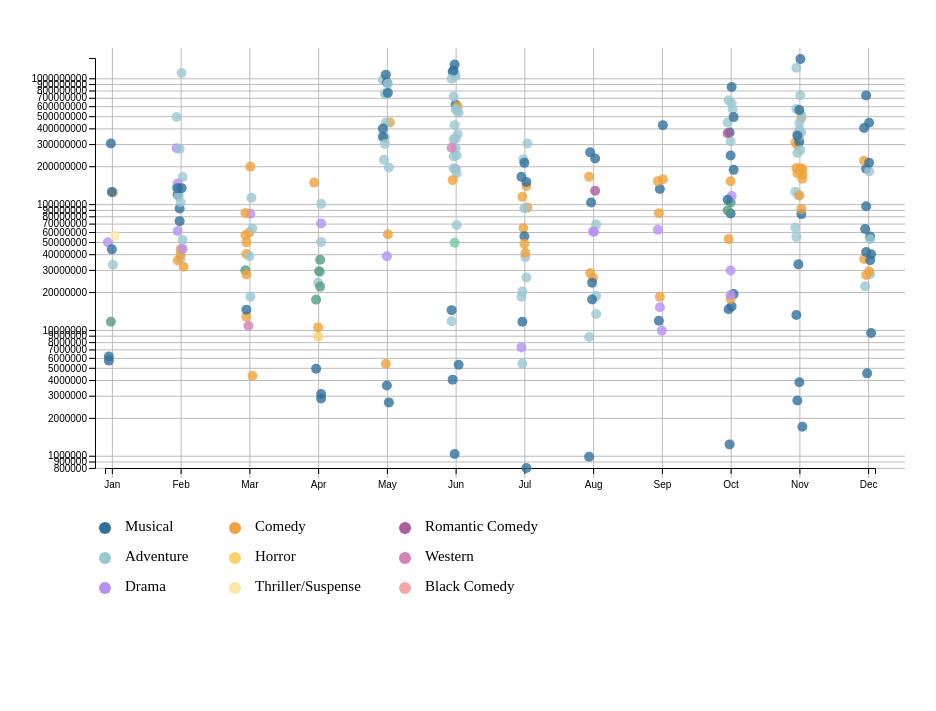
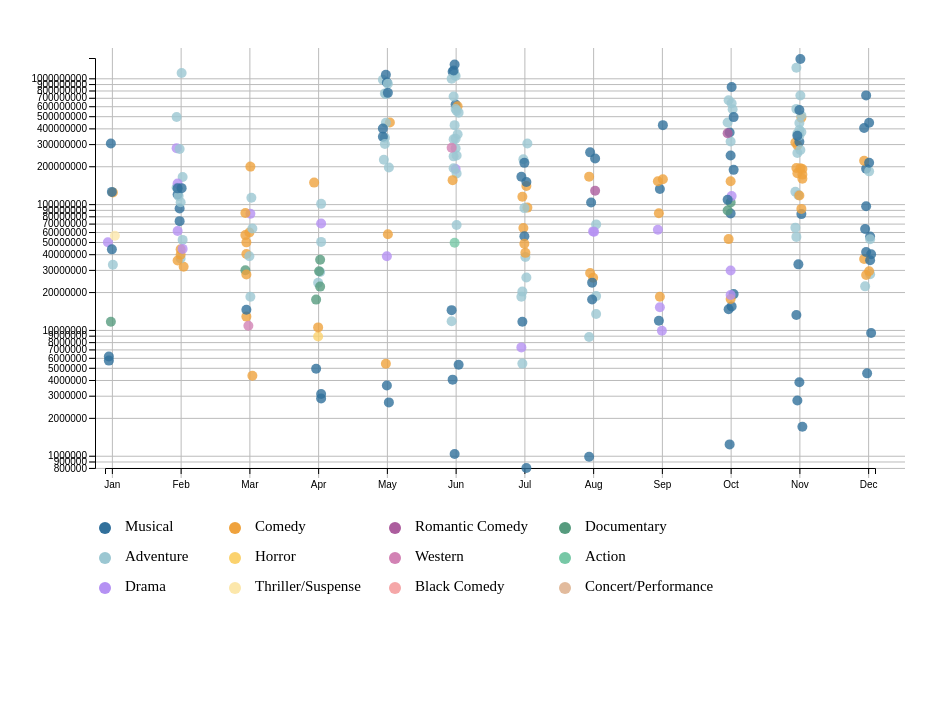
Before and after one commit to aj629/Disney, a plain HTML site: page index.html in a window 1280 px wide. Shown: the whole page, without its empty margins (3-939 px from the left). Drawn offline with nearby package versions, Linux system fonts and the light colour scheme.

Commit message:
finished figure legend

```diff
--- a/index.html
+++ b/index.html
@@ -190,32 +190,39 @@
                     .attr('text', 'release month');
 
             const legendRows = {first: 20, second: 50, third: 80};
-            const legendCols = {first: margin.left, second: margin.left + 130, third: margin.left + 300, fourth: margin.left + 450};
+            const legendCols = {first: margin.left, second: margin.left + 130, third: margin.left + 290, fourth: margin.left + 460};
 
 
             // FIGURE OUT A SCRIPT TO DO THIS
             // figure legend
             const legend = d3.select('svg#legendsvg');
             legend.append("circle").attr("cx", legendCols.first).attr("cy",legendRows.first).attr("r", 6).style("fill", "#31709B");
-            legend.append("text").attr("x", legendCols.first + 20).attr("y", legendRows.first).text("Musical").style("font-size", "15px").style("font-family", "avenir").attr("alignment-baseline","middle")
+            legend.append("text").attr("x", legendCols.first + 20).attr("y", legendRows.first).text("Musical").style("font-size", "15px").style("font-family", "avenir").attr("alignment-baseline","middle");
             legend.append("circle").attr("cx", legendCols.first).attr("cy",legendRows.second).attr("r", 6).style("fill", "#9BC7D2");
-            legend.append("text").attr("x", legendCols.first + 20).attr("y", legendRows.second).text("Adventure").style("font-size", "15px").style("font-family", "avenir").attr("alignment-baseline","middle")
+            legend.append("text").attr("x", legendCols.first + 20).attr("y", legendRows.second).text("Adventure").style("font-size", "15px").style("font-family", "avenir").attr("alignment-baseline","middle");
             legend.append("circle").attr("cx", legendCols.first).attr("cy",legendRows.third).attr("r", 6).style("fill", "#B591F3");
             legend.append("text").attr("x", legendCols.first + 20).attr("y", legendRows.third).text("Drama").style("font-size", "15px").style("font-family", "avenir").attr("alignment-baseline","middle")
 
             legend.append("circle").attr("cx", legendCols.second).attr("cy",legendRows.first).attr("r", 6).style("fill", "#EFA23D");
-            legend.append("text").attr("x", legendCols.second + 20).attr("y", legendRows.first).text("Comedy").style("font-size", "15px").style("font-family", "avenir").attr("alignment-baseline","middle")
+            legend.append("text").attr("x", legendCols.second + 20).attr("y", legendRows.first).text("Comedy").style("font-size", "15px").style("font-family", "avenir").attr("alignment-baseline","middle");
             legend.append("circle").attr("cx", legendCols.second).attr("cy",legendRows.second).attr("r", 6).style("fill", "#FBD26E");
-            legend.append("text").attr("x", legendCols.second + 20).attr("y", legendRows.second).text("Horror").style("font-size", "15px").style("font-family", "avenir").attr("alignment-baseline","middle")
+            legend.append("text").attr("x", legendCols.second + 20).attr("y", legendRows.second).text("Horror").style("font-size", "15px").style("font-family", "avenir").attr("alignment-baseline","middle");
             legend.append("circle").attr("cx", legendCols.second).attr("cy",legendRows.third).attr("r", 6).style("fill", "#FCE7AB");
-            legend.append("text").attr("x", legendCols.second + 20).attr("y", legendRows.third).text("Thriller/Suspense").style("font-size", "15px").style("font-family", "avenir").attr("alignment-baseline","middle")
+            legend.append("text").attr("x", legendCols.second + 20).attr("y", legendRows.third).text("Thriller/Suspense").style("font-size", "15px").style("font-family", "avenir").attr("alignment-baseline","middle");
 
             legend.append("circle").attr("cx", legendCols.third).attr("cy",legendRows.first).attr("r", 6).style("fill", "#AC5D9E");
-            legend.append("text").attr("x", legendCols.third + 20).attr("y", legendRows.first).text("Romantic Comedy").style("font-size", "15px").style("font-family", "avenir").attr("alignment-baseline","middle")
+            legend.append("text").attr("x", legendCols.third + 20).attr("y", legendRows.first).text("Romantic Comedy").style("font-size", "15px").style("font-family", "avenir").attr("alignment-baseline","middle");
             legend.append("circle").attr("cx", legendCols.third).attr("cy",legendRows.second).attr("r", 6).style("fill", "#D282B4");
-            legend.append("text").attr("x", legendCols.third + 20).attr("y", legendRows.second).text("Western").style("font-size", "15px").style("font-family", "avenir").attr("alignment-baseline","middle")
+            legend.append("text").attr("x", legendCols.third + 20).attr("y", legendRows.second).text("Western").style("font-size", "15px").style("font-family", "avenir").attr("alignment-baseline","middle");
             legend.append("circle").attr("cx", legendCols.third).attr("cy",legendRows.third).attr("r", 6).style("fill", "#F5A7A8");
-            legend.append("text").attr("x", legendCols.third + 20).attr("y", legendRows.third).text("Black Comedy").style("font-size", "15px").style("font-family", "avenir").attr("alignment-baseline","middle")
+            legend.append("text").attr("x", legendCols.third + 20).attr("y", legendRows.third).text("Black Comedy").style("font-size", "15px").style("font-family", "avenir").attr("alignment-baseline","middle");
+
+            legend.append("circle").attr("cx", legendCols.fourth).attr("cy",legendRows.first).attr("r", 6).style("fill", "#569B7E");
+            legend.append("text").attr("x", legendCols.fourth + 20).attr("y", legendRows.first).text("Documentary").style("font-size", "15px").style("font-family", "avenir").attr("alignment-baseline","middle");
+            legend.append("circle").attr("cx", legendCols.fourth).attr("cy",legendRows.second).attr("r", 6).style("fill", "#77C8A6");
+            legend.append("text").attr("x", legendCols.fourth + 20).attr("y", legendRows.second).text("Action").style("font-size", "15px").style("font-family", "avenir").attr("alignment-baseline","middle");
+            legend.append("circle").attr("cx", legendCols.fourth).attr("cy",legendRows.third).attr("r", 6).style("fill", "#E2BB9D");
+            legend.append("text").attr("x", legendCols.fourth + 20).attr("y", legendRows.third).text("Concert/Performance").style("font-size", "15px").style("font-family", "avenir").attr("alignment-baseline","middle");
 
             // // making a temporary figure legend
             // genreScale.domain().forEach( function (d,i) {
```
